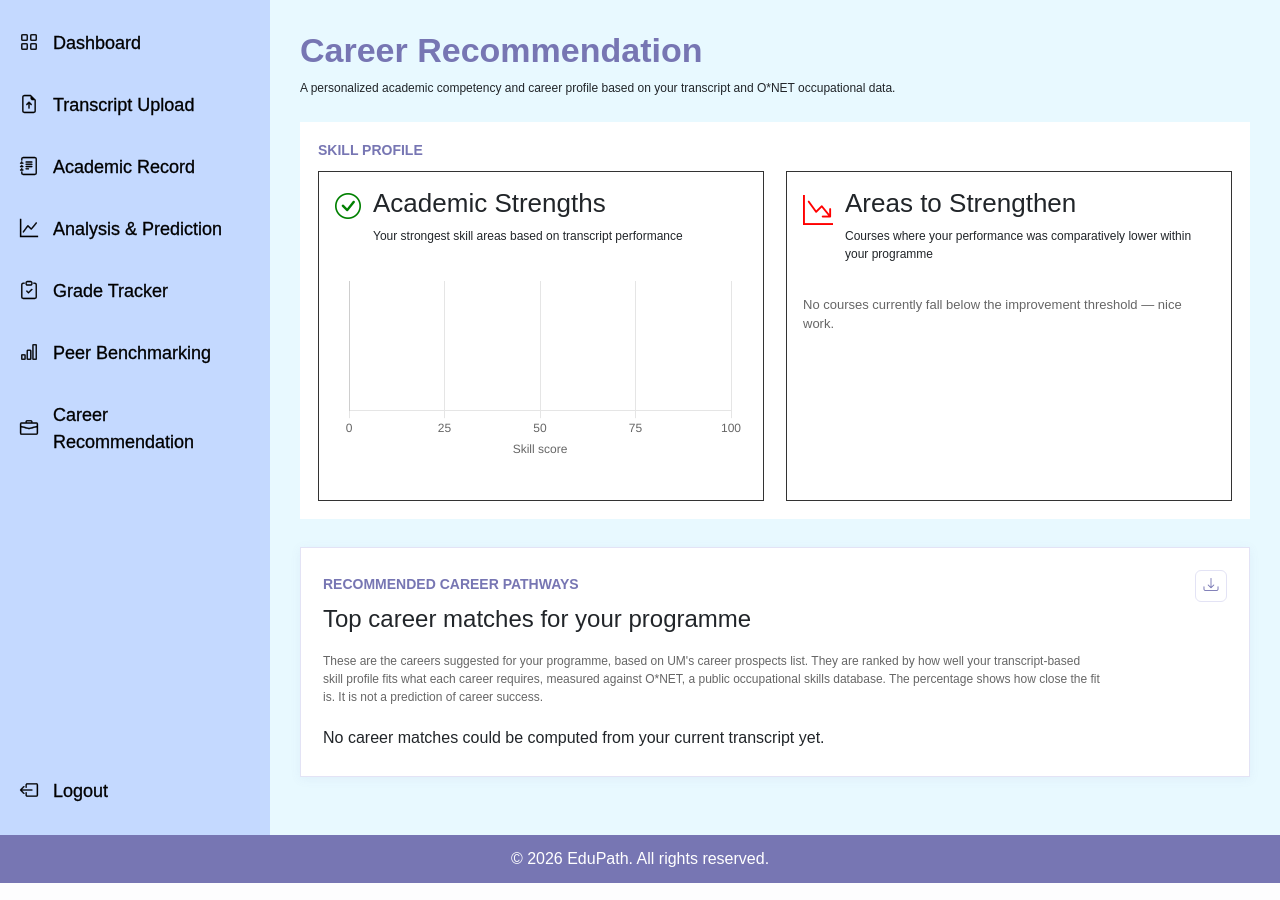
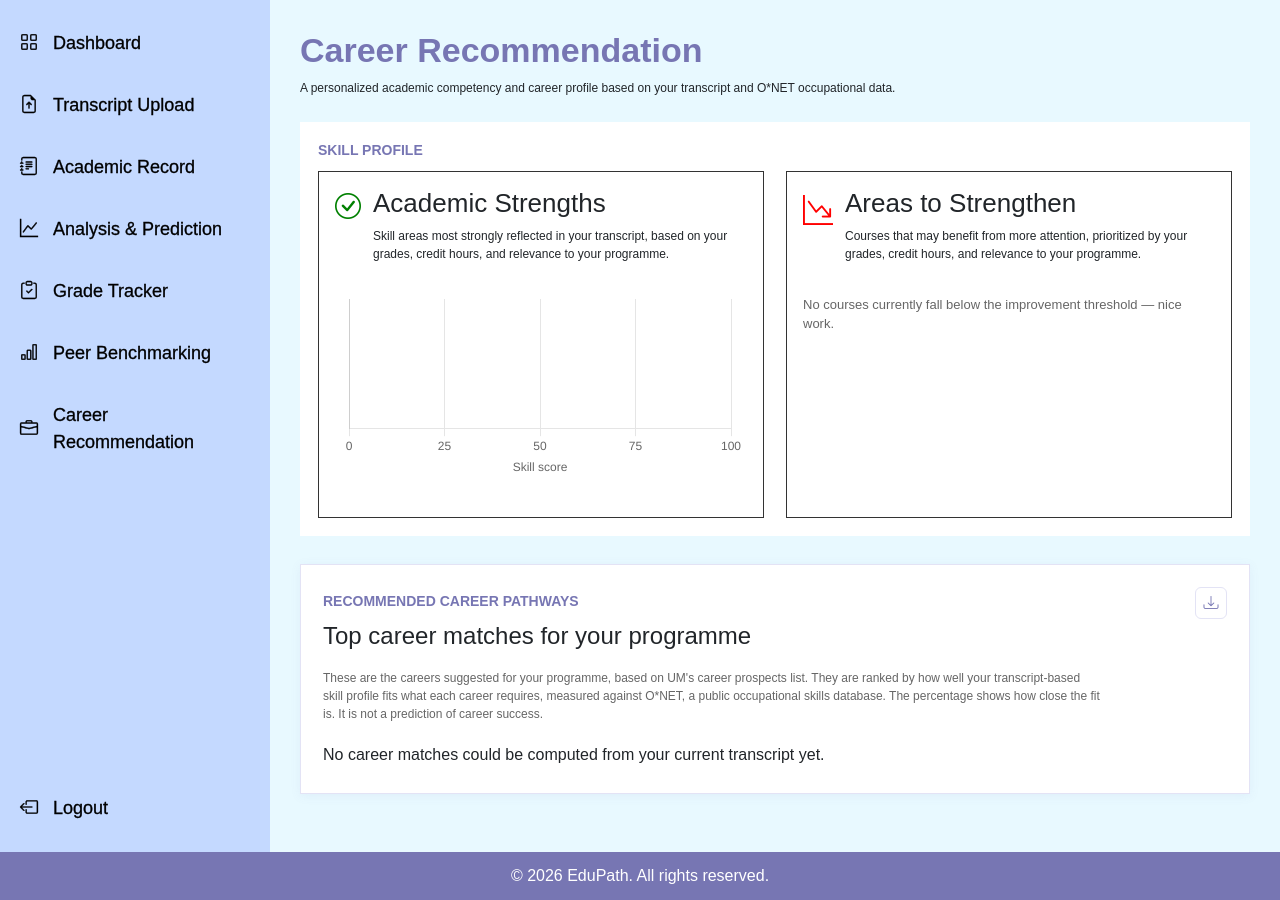
Before and after one commit to khor04/EduPath, a Python web app: template templates/career.html in a window 1280 px wide. Shown: the part 70-970 px from the top of the page. Run offline with Jinja, Linux system fonts and the light colour scheme; the template is opened without the code that fills it, so the values that code supplies are empty.

Commit message:
update decription of skill profile

```diff
--- a/templates/career.html
+++ b/templates/career.html
@@ -24,7 +24,7 @@
                     <i class="bi bi-check-circle strength-icon"></i>
                     <div>
                         <h2>Academic Strengths</h2>
-                        <p>Your strongest skill areas based on transcript performance</p>
+                        <p>Skill areas most strongly reflected in your transcript, based on your grades, credit hours, and relevance to your programme.</p>
                     </div>
                 </div>
 
@@ -54,7 +54,7 @@
                     <i class="bi bi-graph-down-arrow improvement-icon"></i>
                     <div>
                         <h2>Areas to Strengthen</h2>
-                        <p>Courses where your performance was comparatively lower within your programme</p>
+                        <p>Courses that may benefit from more attention, prioritized by your grades, credit hours, and relevance to your programme.</p>
                     </div>
                 </div>
 
```
